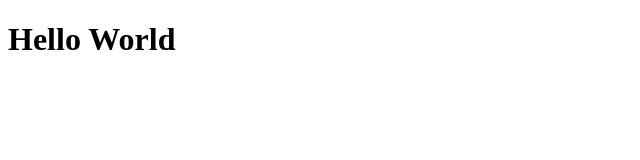
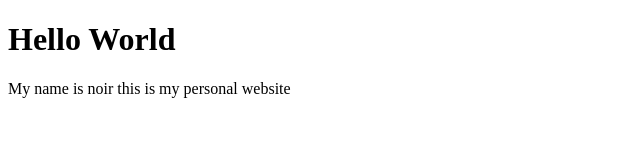
Before and after one commit to fakd1sdude/porfolio, a plain HTML site: page index.html in a window 1280 px wide. Shown: the whole page, without its empty margins (0-640 px from the left). Drawn offline with Linux system fonts and the light colour scheme.

Commit message:
Update index.html

```diff
--- a/index.html
+++ b/index.html
@@ -7,5 +7,6 @@
 </head>
 <body>
     <h1>Hello World</h1>
+    <p>My name is noir this is my personal website</p>
 </body>
 </html>
```
